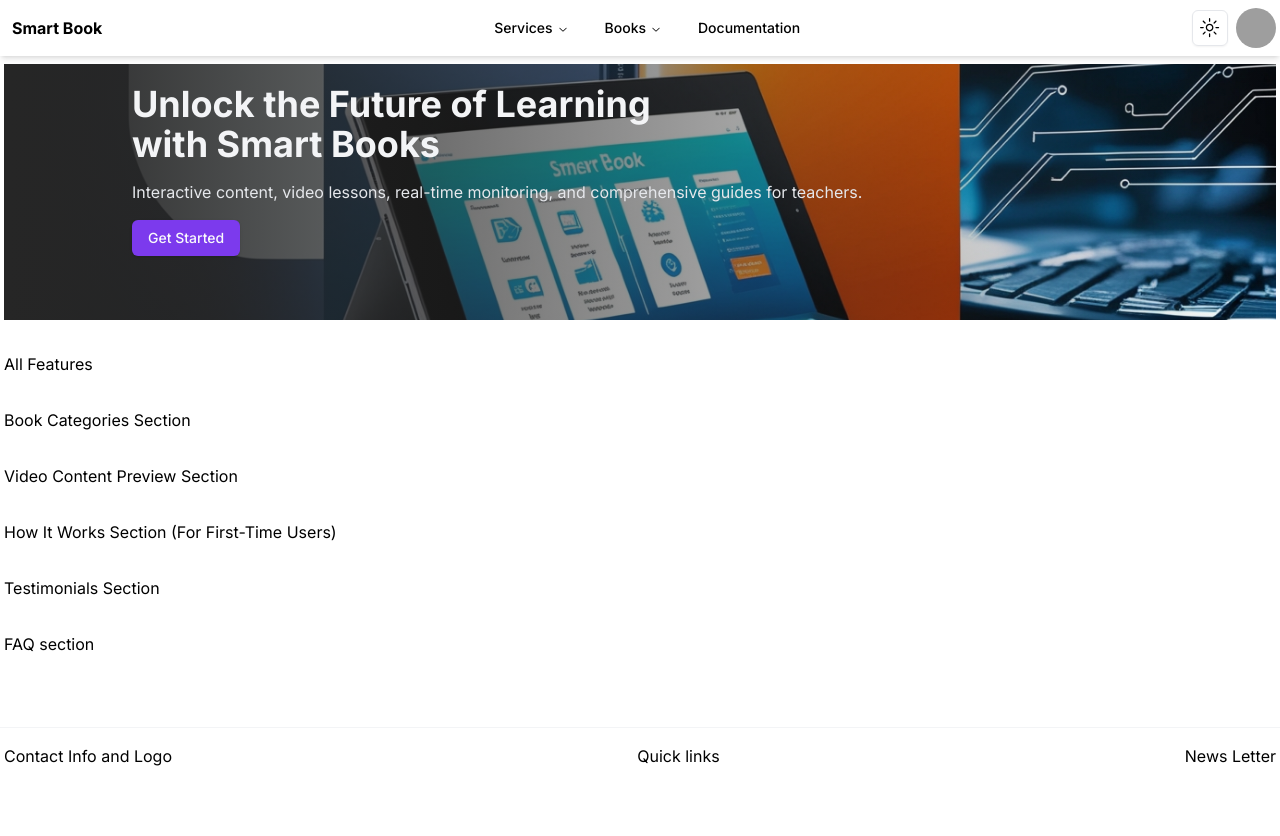
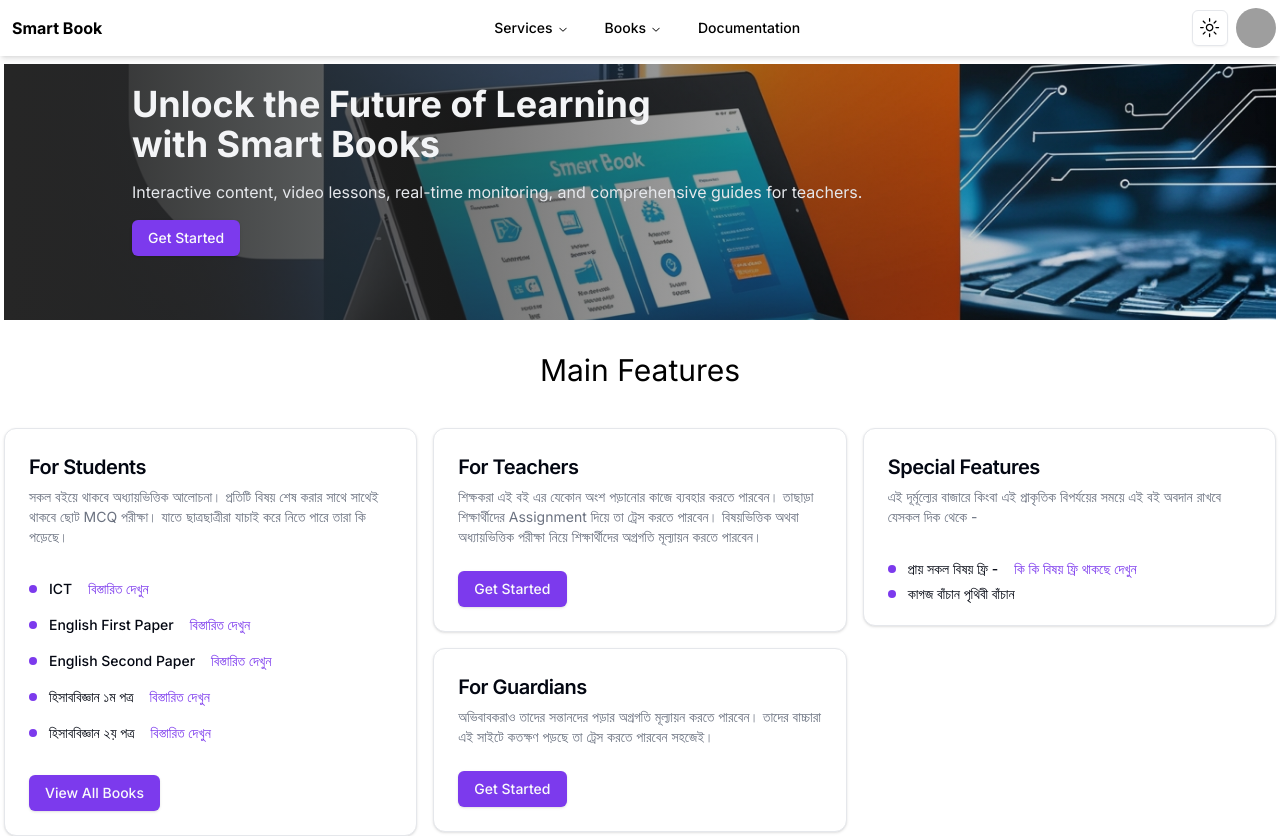
Before and after one commit to Jahid1987/smart-book-ts, a Next.js app: page / in a window 1280 px wide. Shown: the top 836 px of the page. Before the commit the page ends 800 px from the top, so only its background shows below. Built offline with nearby package versions, Linux system fonts and the light colour scheme; grey boxes are pictures that could not be loaded; a web font is replaced by a local one.

Commit message:
add: main features

```diff
--- a/src/app/(front-end)/page.tsx
+++ b/src/app/(front-end)/page.tsx
@@ -5,13 +5,9 @@
   return (
     <main className="flex flex-col gap-4 md:gap-8">
       {/* Hero section */}
-      <section className="">
-        <Hero />
-      </section>
+      <Hero />
       {/* Key Feature section */}
-      <section>
-        <Features />
-      </section>
+      <Features />
       <section>Book Categories Section</section>
       <section>Video Content Preview Section</section>
       <section>How It Works Section (For First-Time Users)</section>
--- a/src/components/front-end/home/Features.tsx
+++ b/src/components/front-end/home/Features.tsx
@@ -1,5 +1,126 @@
+import SectionTitle from "@/components/shared/SectionTitle";
+import { Button } from "@/components/ui/button";
+import {
+  Card,
+  CardContent,
+  CardDescription,
+  CardFooter,
+  CardHeader,
+  CardTitle,
+} from "@/components/ui/card";
+import Link from "next/link";
+
+type Book = {
+  title: string;
+  link: string;
+};
+
 const Features = () => {
-  return <div>All Features</div>;
+  const books: Book[] = [
+    { title: "ICT", link: "/ict" },
+    { title: "English First Paper", link: "/english1" },
+    { title: "English Second Paper", link: "/english2" },
+    { title: "হিসাববিজ্ঞান ১ম পত্র", link: "/accounting1" },
+    { title: "হিসাববিজ্ঞান ২য় পত্র", link: "/accounting2" },
+  ];
+  return (
+    <section className="">
+      <SectionTitle title="Main Features" />
+      {/* all Features */}
+      <div className="grid gap-4 grid-cols-1 md:grid-cols-2 lg:grid-cols-3 items-start">
+        <Card className="">
+          <CardHeader>
+            <CardTitle className="text-xl">For Students</CardTitle>
+            <CardDescription>
+              সকল বইয়ে থাকবে অধ্যায়ভিত্তিক আলোচনা। প্রতিটি বিষয় শেষ করার সাথে
+              সাথেই থাকবে ছোট MCQ পরীক্ষা। যাতে ছাত্রছাত্রীরা যাচাই করে নিতে
+              পারে তারা কি পড়েছে।
+            </CardDescription>
+          </CardHeader>
+          <CardContent>
+            {books.map((book) => (
+              <div key={book.link} className="flex items-center gap-3">
+                <span className="h-2 w-2 rounded-full bg-primary" />
+                <div className="">
+                  <p className="text-sm font-medium leading-none">
+                    {book.title}
+                    <Button variant={"link"}>
+                      <Link href={book.link}>বিস্তারিত দেখুন</Link>
+                    </Button>
+                  </p>
+                </div>
+              </div>
+            ))}
+          </CardContent>
+          <CardFooter>
+            <Button>View All Books</Button>
+          </CardFooter>
+        </Card>
+        <div className="flex flex-col gap-4">
+          <Card className="">
+            <CardHeader>
+              <CardTitle className="text-xl">For Teachers</CardTitle>
+              <CardDescription>
+                শিক্ষকরা এই বই এর যেকোন অংশ পড়ানোর কাজে ব্যবহার করতে পারবেন।
+                তাছাড়া শিক্ষার্থীদের Assignment দিয়ে তা ট্রেস করতে পারবেন।
+                বিষয়ভিত্তিক অথবা অধ্যায়ভিত্তিক পরীক্ষা নিয়ে শিক্ষার্থীদের
+                অগ্রগতি মূল্যায়ন করতে পারবেন।
+              </CardDescription>
+            </CardHeader>
+            {/* <CardContent></CardContent> */}
+            <CardFooter>
+              <Button>Get Started</Button>
+            </CardFooter>
+          </Card>
+          <Card className="">
+            <CardHeader>
+              <CardTitle className="text-xl">For Guardians</CardTitle>
+              <CardDescription>
+                অভিবাবকরাও তাদের সন্তানদের পড়ার অগ্রগতি মূল্যায়ন করতে পারবেন।
+                তাদের বাচ্চারা এই সাইটে কতক্ষণ পড়ছে তা ট্রেস করতে পারবেন সহজেই।
+              </CardDescription>
+            </CardHeader>
+            {/* <CardContent></CardContent> */}
+            <CardFooter>
+              <Button>Get Started</Button>
+            </CardFooter>
+          </Card>
+        </div>
+        <Card className="">
+          <CardHeader>
+            <CardTitle className="text-xl">Special Features</CardTitle>
+            <CardDescription>
+              এই দূর্মূল্যের বাজারে কিংবা এই প্রাকৃতিক বিপর্যয়ের সময়ে এই বই
+              অবদান রাখবে যেসকল দিক থেকে -
+            </CardDescription>
+          </CardHeader>
+          <CardContent>
+            <div className="flex items-center gap-3">
+              <span className="h-2 w-2 rounded-full bg-primary" />
+              <div className="">
+                <p className="text-sm font-medium leading-none">
+                  প্রায় সকল বিষয় ফ্রি -
+                  <Button variant={"link"}>
+                    <Link href="/frre-features">
+                      কি কি বিষয় ফ্রি থাকছে দেখুন
+                    </Link>
+                  </Button>
+                </p>
+              </div>
+            </div>
+            <div className="flex items-center gap-3">
+              <span className="flex h-2 w-2 rounded-full bg-primary" />
+              <div className="">
+                <p className="text-sm font-medium leading-none">
+                  কাগজ বাঁচান পৃথিবী বাঁচান
+                </p>
+              </div>
+            </div>
+          </CardContent>
+        </Card>
+      </div>
+    </section>
+  );
 };
 
 export default Features;
--- a/src/components/front-end/home/Hero.tsx
+++ b/src/components/front-end/home/Hero.tsx
@@ -3,7 +3,7 @@
 
 export default function Hero() {
   return (
-    <div className="relative w-full h-64">
+    <section className="relative w-full h-64">
       <Image src="/hero.jpg" alt="hero" fill className="object-cover" />
       <div className="absolute top-5 left-8 md:left-16 lg:left-32  z-10 space-y-2 md:space-y-4 w-3/4 md:w-3/5 lg:w-3/5">
         <h1 className="text-2xl md:text-3xl lg:text-4xl font-bold text-gray-100">
@@ -16,6 +16,6 @@
         <Button>Get Started</Button>
       </div>
       <div className="absolute inset-0 bg-gradient-to-r from-neutral-800 "></div>
-    </div>
+    </section>
   );
 }
--- a/src/components/front-end/topnav/DesktopMenu.tsx
+++ b/src/components/front-end/topnav/DesktopMenu.tsx
@@ -54,7 +54,7 @@
 
 export default function NavigationMenuDemo() {
   return (
-    <NavigationMenu>
+    <NavigationMenu className="z-20">
       <NavigationMenuList>
         <NavigationMenuItem>
           <NavigationMenuTrigger>Services</NavigationMenuTrigger>
--- /dev/null
+++ b/src/components/shared/SectionTitle.tsx
@@ -0,0 +1,9 @@
+const SectionTitle = ({ title }: { title: string }) => {
+  return (
+    <h3 className="text-center text-xl md:text-2xl lg:text-3xl mb-3 md:mb-6 lg:mb-10">
+      {title}
+    </h3>
+  );
+};
+
+export default SectionTitle;
```
Also changed, not shown: 1 other file (tests, documents, lock files or other folders).
